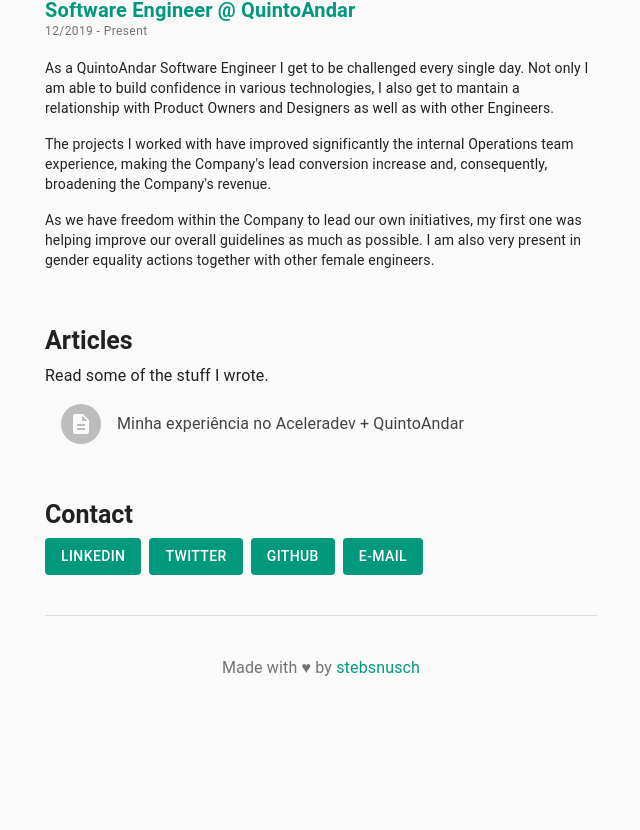
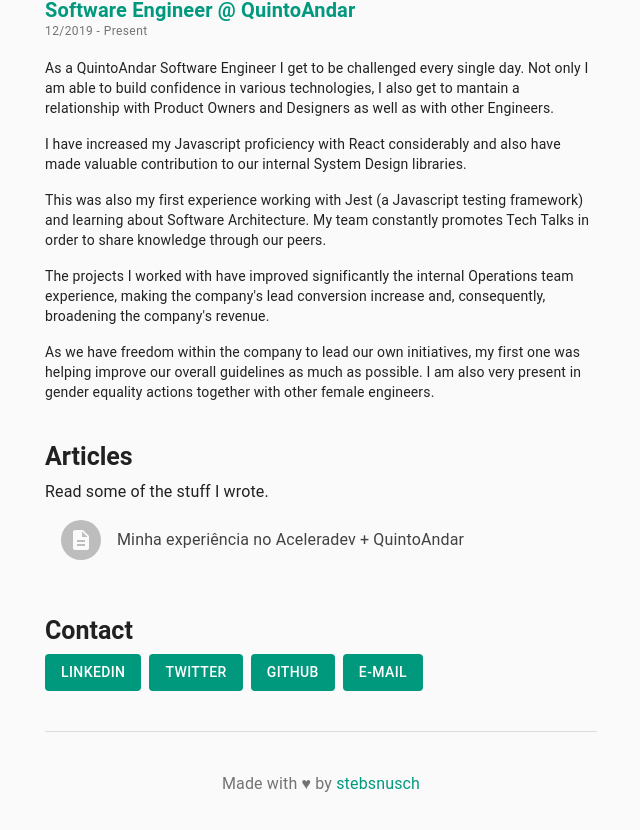
Before and after one commit to stebsnusch/stebsnusch.github.io, a React (Create React App) app: page / in a window 1280 px wide. Shown: the part 1231-2061 px from the top of the page, without its empty margins (319-959 px from the left). Before the commit the page ends 1955 px from the top, so only its background shows below. Built offline with nearby package versions, Linux system fonts and the light colour scheme.

Commit message:
finishing first version

```diff
--- a/package.json
+++ b/package.json
@@ -2,6 +2,7 @@
   "name": "stebsnusch.github.io",
   "version": "0.1.0",
   "private": true,
+  "homepage": "https://stebsnusch.github.io",
   "dependencies": {
     "@material-ui/core": "^4.11.0",
     "@material-ui/icons": "^4.9.1",
--- a/src/components/Experience/constants.js
+++ b/src/components/Experience/constants.js
@@ -12,14 +12,20 @@
         Not only I am able to build confidence in various technologies, I also get to mantain a relationship with Product Owners and Designers as well as
         with other Engineers.
       </Typography>
-
-    <Typography variant="body2" paragraph>
-        The projects I worked with have improved significantly the internal Operations team experience, making the Company's lead conversion increase and,
-        consequently, broadening the Company's revenue.
+      <Typography variant="body2" paragraph>
+        I have increased my Javascript proficiency with React considerably and also have made valuable contribution to our internal System Design libraries.
     </Typography>
     <Typography variant="body2" paragraph>
-      As we have freedom within the Company to lead our own initiatives, my first one was helping improve our overall guidelines as much
-      as possible. I am also very present in gender equality actions together with other female engineers.
+        This was also my first experience working with Jest (a Javascript testing framework) and learning about Software Architecture. My team constantly
+        promotes Tech Talks in order to share knowledge through our peers.
+    </Typography>
+      <Typography variant="body2" paragraph>
+        The projects I worked with have improved significantly the internal Operations team experience, making the company's lead conversion increase and,
+        consequently, broadening the company's revenue.
+    </Typography>
+      <Typography variant="body2">
+        As we have freedom within the company to lead our own initiatives, my first one was helping improve our overall guidelines as much
+        as possible. I am also very present in gender equality actions together with other female engineers.
     </Typography>
     </Fragment>),
   },
@@ -33,7 +39,7 @@
         learn C# along the way and have my first experience with back-end applications.
       </Typography>
 
-    <Typography variant="body2" paragraph>
+      <Typography variant="body2">
         Since the company was on the Medicine field, the project I worked in focused on making patients reports available online through our platform.
         Basically, we intermediated the process of a Doctor writing uploading patient's reports - alongside pictures and any related files -
         online and making it available for download.
@@ -45,18 +51,52 @@
     name: 'Vitrio',
     role: 'Front-End Developer',
     period: '08/2018 - 04/2019',
-    description: ''
+    description: (<Fragment>
+      <Typography variant="body2">
+        During my time in Vitrio, I had the chance to work with the e-commerce platform VTEX and help clients increase their sales with high performing
+        pages. I also got to learn about Google Analytics and how to gather customer data in order to deliver a highly customized experience
+        during further access.
+      </Typography>
+    </Fragment>
+    ),
   },
   {
     name: 'Épico Digital',
     role: 'Front-End Developer',
-    period: '',
-    description: ''
+    period: '09/2016 - 07/2018',
+    description: (<Fragment>
+      <Typography variant="body2" paragraph>
+        My experience working in Epico has taught me a lot about teamwork and coding best practices. I had the opportunity to work with
+        highly skilled developers that guided me all the way.
+      </Typography>
+      <Typography variant="body2" paragraph>
+        I used a lot of the CSS Framwork Bootstrap and the preproccessor Sass, as well as PHP with Laravel. I had to learn how to look through
+        the documentation of each technology to understand all their possibilities.
+      </Typography>
+      <Typography variant="body2">
+        Another very important thing I learned was how to use Javascript frameworks. It was the first time I ever heard of Angular and VueJS, that
+        became everyday tools to me.
+      </Typography>
+    </Fragment>
+    ),
   },
   {
     name: 'Agência D1UP',
     role: 'Front-End Developer',
-    period: '',
-    description: ''
+    period: '06/2016 - 09/2016',
+    description: (<Fragment>
+      <Typography variant="body2" paragraph>
+        I have participated of the company as an intern, but as soon as I finished college, I was hired. At D1UP we build websites to promote either our
+        client's business or a punctual action.
+      </Typography>
+      <Typography variant="body2" paragraph>
+        I got to learn a lot about CSS properties and best practices and Semantic HTML.
+      </Typography>
+      <Typography variant="body2">
+        Working with a multidisciplinar team has made me understand how to respect schedules and how to communicate with Product Owners and Designers
+        to deliver the best product to the end user.
+      </Typography>
+    </Fragment>
+    ),
   },
 ]
```
Also changed, not shown: 2 other files (tests, documents, lock files or other folders).
